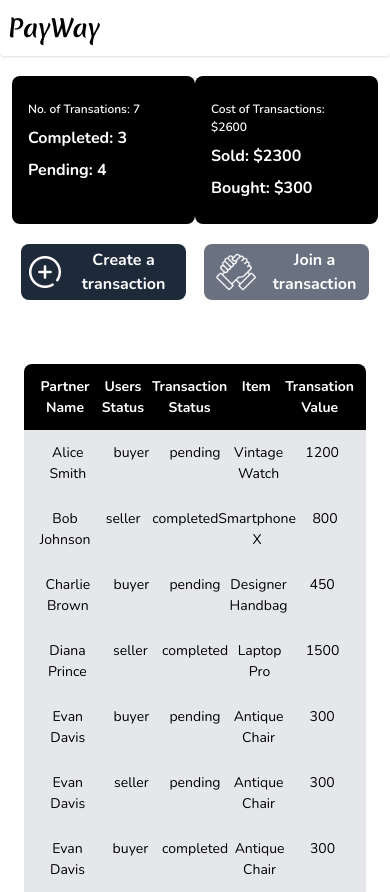
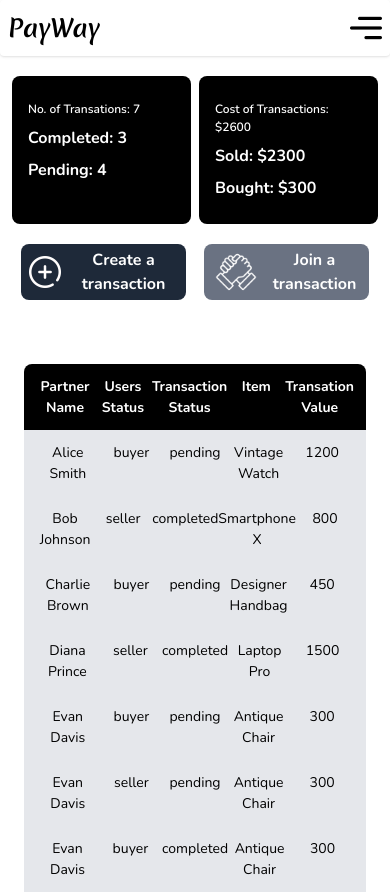
Before and after one commit to Gmedulla101/pmw_frontend, a React (Vite) app: page / in a window 390 px wide. Built offline with nearby package versions, Linux system fonts and the light colour scheme.

Commit message:
Header functionality half-way there

```diff
--- a/src/App.tsx
+++ b/src/App.tsx
@@ -1,7 +1,15 @@
-import Home from './pages/Home';
+import { Outlet } from 'react-router';
+import SideBar from './components/SideBar';
 
 const App = () => {
-  return <Home />;
+ return (
+   <main className="flex">
+     <section className='w-full'>
+       <Outlet />
+     </section>
+     <SideBar />
+   </main>
+ );
 };
 
 export default App;
--- a/src/components/Header.tsx
+++ b/src/components/Header.tsx
@@ -1,7 +1,22 @@
+import menu from '../assets/menu.png';
+import { setIsOpen } from '../redux/features/sidebarSlice';
+import { useDispatch } from 'react-redux';
+import { AppDispatch } from '../redux/store';
+
 const Header = () => {
+  const dispatch = useDispatch<AppDispatch>();
   return (
-    <header className="py-3 px-2 rounded-sm shadow-sm">
+    <header className="py-3 px-2 rounded-sm shadow-sm flex justify-between items-center">
       <h1 className="font-merienda font-bold text-2xl">PayWay</h1>
+
+      <div
+        onClick={() => {
+          dispatch(setIsOpen());
+        }}
+        className="w-8 cursor-pointer"
+      >
+        <img className="w-full" src={menu} alt="" />
+      </div>
     </header>
   );
 };
--- /dev/null
+++ b/src/components/SideBar.tsx
@@ -0,0 +1,18 @@
+import { useSelector } from "react-redux";
+import { RootState } from "../redux/store";
+
+const SideBar = () => {
+  const {isOpen} = useSelector((store: RootState) => {return store.sidebar})
+
+
+  return (
+    <div
+      className="bg-white h-[100vw] fixed right-0"
+      style={{ maxWidth: '300px', width: isOpen ? '300px' : '0px' }}
+    >
+      SideBar
+    </div>
+  );
+};
+
+export default SideBar;
--- a/src/pages/Home.tsx
+++ b/src/pages/Home.tsx
@@ -11,7 +11,7 @@ const Home = () => {
     <>
       <Header />
       <main className="mx-3 lg:mx-10">
-        <section className="flex flex-row mt-5 sm:gap-5 justify-center lg:justify-around">
+        <section className="flex flex-row mt-5 gap-2 sm:gap-5 justify-center lg:justify-around">
           <TxnInfoBox />
           <MoneyFlowBox />
         </section>
--- /dev/null
+++ b/src/redux/features/sidebarSlice.ts
@@ -0,0 +1,22 @@
+import { createSlice } from "@reduxjs/toolkit";
+
+const initialState = {
+    isOpen: false,
+    test: "Testing!"
+};
+
+const sideBarSlice = createSlice({
+    name: "sidebar",
+    initialState,
+    reducers: {
+        setIsOpen: (state) => {
+            state.isOpen = !state.isOpen
+        }
+    }
+});
+
+
+const sideBarReducer = sideBarSlice.reducer;
+ export const {setIsOpen} = sideBarSlice.actions;
+
+ export default sideBarReducer;
--- /dev/null
+++ b/src/redux/store.tsx
@@ -0,0 +1,17 @@
+import {configureStore} from '@reduxjs/toolkit';
+
+//IMPORTING REDUCERS
+import sideBarReducer from './features/sidebarSlice';
+
+
+const store = configureStore({
+    reducer: {
+        sidebar : sideBarReducer
+    }
+});
+
+
+export type RootState = ReturnType<typeof store.getState>;
+export type AppDispatch = typeof store.dispatch;
+
+export default store;
```
Also changed, not shown: src/main.tsx (+9 -3 lines), src/assets/menu.png (added).
